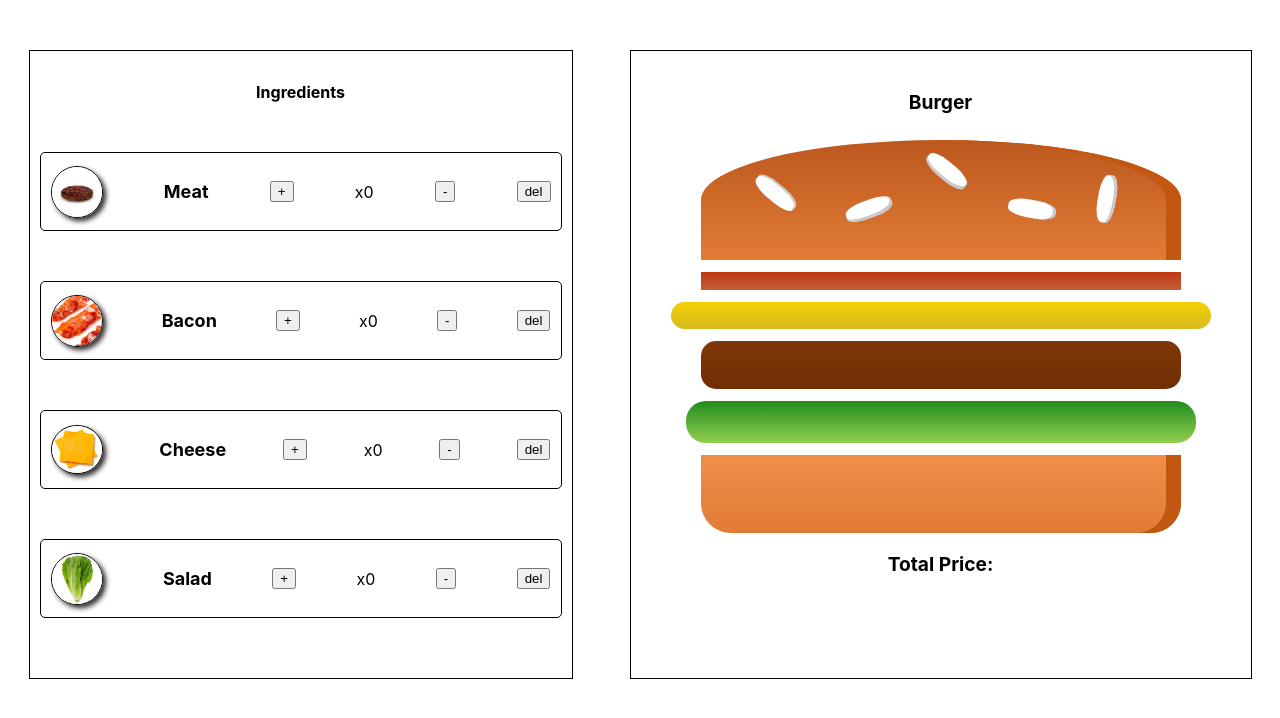
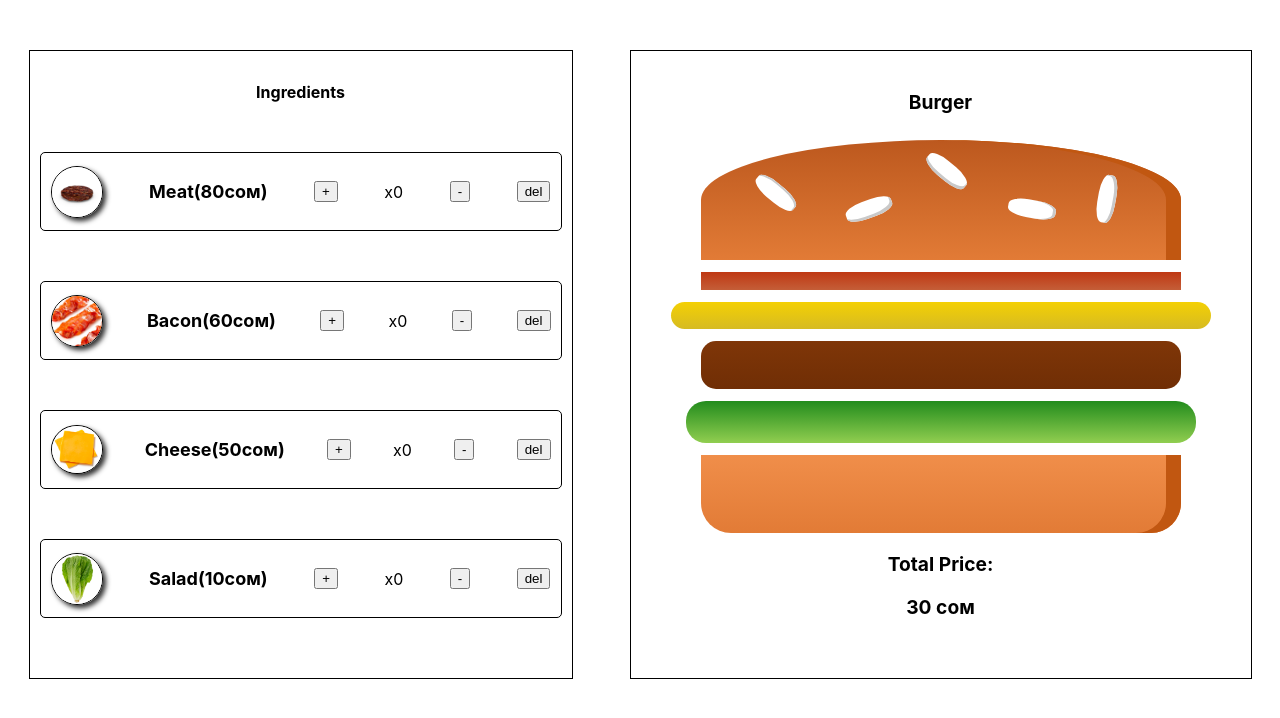
Before and after one commit to Chyngyz-Isakov/homework-burger, a React (Create React App) app: page / in a window 1280 px wide. Shown: the top 718 px of the page. Built offline with nearby package versions, Linux system fonts and the light colour scheme; the HTML template or start-up script is replaced by a standard one.

Commit message:
refactor 3 functions addOne, removeOne and removeAll, and make totalPrice

```diff
--- a/src/App.tsx
+++ b/src/App.tsx
@@ -25,15 +25,19 @@ const App = () => {
         {name: 'Salad', count: 0},
     ]);
 
+    const [totalPrice, setTotalPrice] = useState(30);
+
 
     const addOne = (name: string) => {
-        setIngredients((prevState) => {
-            return prevState.map(item => {
+        setIngredients(prevState => {
+            return prevState.map((item, index) => {
                     if (name === item.name) {
+                        setTotalPrice(prevState => prevState + INGREDIENTS[index].price);
                         return {
                             ...item,
                             count: item.count + 1
                         }
+
                     }
                     return item;
                 }
@@ -41,12 +45,11 @@ const App = () => {
         })
     };
 
-    console.log(ingredients);
-
     const removeOne = (name: string) => {
         setIngredients((prevState) => {
-            return prevState.map(item => {
+            return prevState.map((item, index) => {
                     if (name === item.name && item.count > 0) {
+                        setTotalPrice(prevState => prevState - INGREDIENTS[index].price);
                         return {
                             ...item,
                             count: item.count - 1
@@ -60,18 +63,21 @@ const App = () => {
 
     const removeAll = (name: string) => {
         setIngredients((prevState) => {
-            return prevState.map(item => {
+            return prevState.map((item, index) => {
                     if (name === item.name) {
+                        setTotalPrice(prevState => prevState - (INGREDIENTS[index].price * item.count));
                         return {
                             ...item,
-                            count: item.count = 0
+                            count: 0
                         }
                     }
-                    return item;
+                return item;
                 }
             )
         })
     };
+
+    console.log(totalPrice);
 
     return (
         <div className="App">
@@ -89,19 +95,20 @@ const App = () => {
                                 }}
                                 src={ingredient.image} alt={ingredient.name}
                             />
-                            <p style={{fontSize: '18px', fontWeight: 'bold'}}>{ingredient.name}</p>
+                            <p style={{
+                                fontSize: '18px',
+                                fontWeight: 'bold'
+                            }}>{ingredient.name}({INGREDIENTS[index].price}сом)</p>
                             <button onClick={() => addOne(ingredient.name)}>+</button>
                             <span>x{ingredients[index].count}</span>
                             <button onClick={() => removeOne(ingredient.name)}>-</button>
                             <button onClick={() => removeAll(ingredient.name)}>del</button>
                         </div>
-
                     )
                 )
                 }
             </div>
             <div className='burger-wrap'>
-
                 <div className="Burger">
                     <h4>Burger</h4>
                     <div className="BreadTop">
@@ -114,6 +121,7 @@ const App = () => {
                     <div className="Salad"></div>
                     <div className="BreadBottom"></div>
                     <p>Total Price:</p>
+                    <p>{totalPrice} сом</p>
                 </div>
             </div>
         </div>
```
